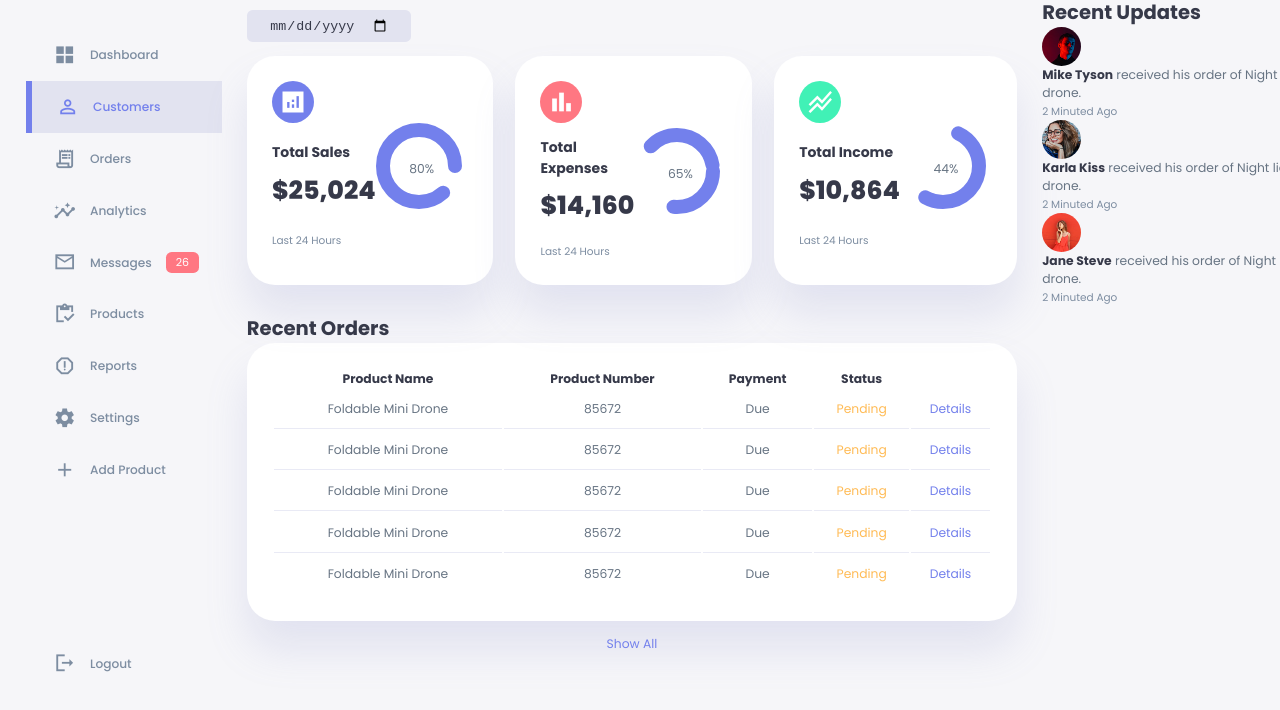
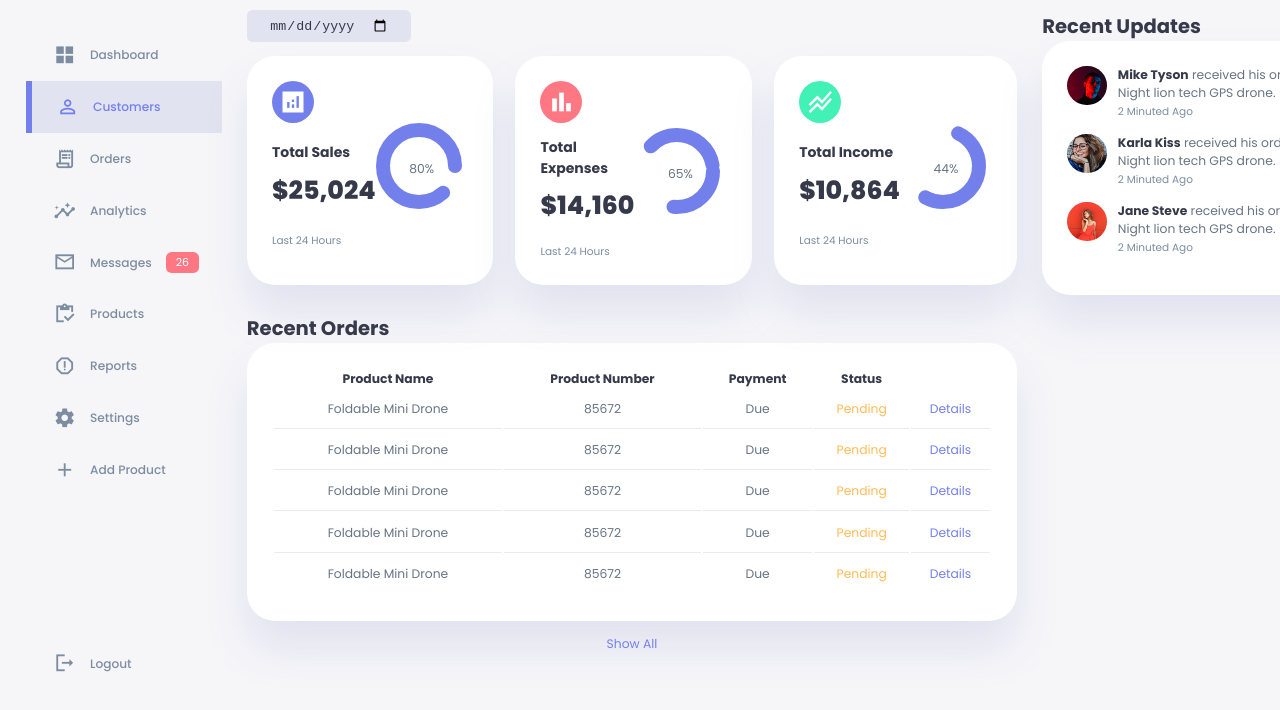
Before and after one commit to vtorresm/admin-dashboard, a plain HTML site: page index.html in a window 1280 px wide. Shown: the part 62-772 px from the top of the page. Drawn offline with Linux system fonts and the light colour scheme.

Commit message:
Agregando Right Section (Top & Recent Updates)

```diff
--- a/css/styles.css
+++ b/css/styles.css
@@ -420,3 +420,31 @@ main .recent-orders a {
   gap: 2rem;
   text-align: right;
 }
+
+/* =============== RECENT UPDATES =============== */
+.right .recent-updates {
+  margin-top: 1rem;
+}
+
+.right.recent-updates h2 {
+  margin-bottom: 0.8rem;
+}
+
+.right .recent-updates .updates {
+  background: var(--color-white);
+  padding: var(--card-padding);
+  border-radius: var(--card-border-radius);
+  box-shadow: var(--box-shadow);
+  transition: all 300ms ease;
+}
+
+.right .recent-updates .updates:hover {
+  box-shadow: none;
+}
+
+.right .recent-updates .updates .update {
+  display: grid;
+  grid-template-columns: 2.6rem auto;
+  gap: 1rem;
+  margin-bottom: 1rem;
+}
```
